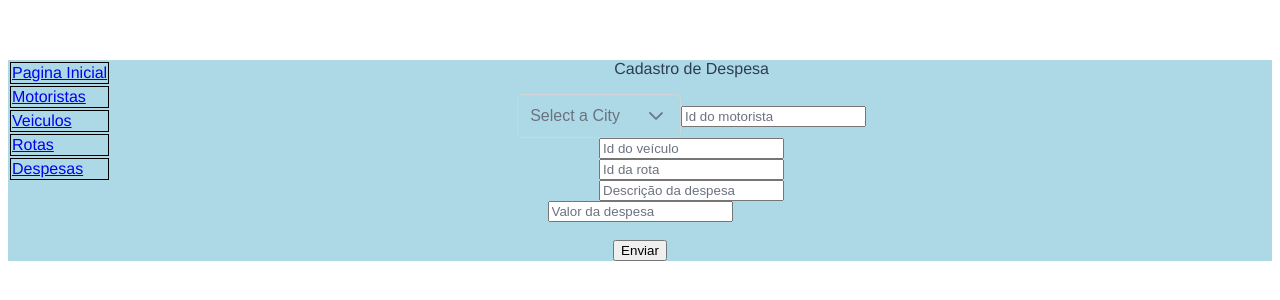
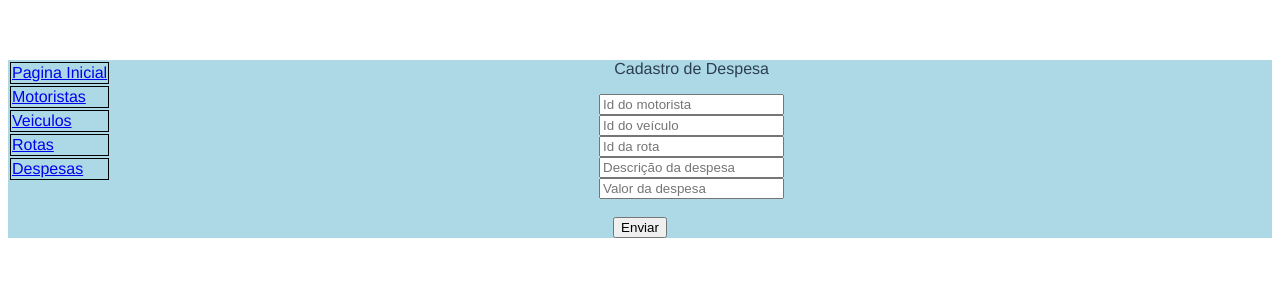
Before and after one commit to LaaraRocha/projeto_poo_2, a Vue app: page /despesas in a window 1280 px wide. Shown: the top 300 px of the page. Built offline with nearby package versions, Linux system fonts and the light colour scheme; no server answers; a web font is replaced by a local one.

Commit message:
Commit Parte 5 front

```diff
--- a/package.json
+++ b/package.json
@@ -10,7 +10,6 @@
   "dependencies": {
     "axios": "^1.2.0",
     "core-js": "^3.8.3",
-    "primevue": "^3.20.0",
     "vue": "^3.2.13",
     "vue-axios": "^3.5.2",
     "vue-router": "^4.1.6"
--- a/src/components/Despesas.vue
+++ b/src/components/Despesas.vue
@@ -2,21 +2,20 @@ Despesa:
 
 <template>
   <div>
-    <form action="backend/controller.js">
+    <div>
       <p>Cadastro de Despesa</p>
-      <Drop-down v-model="motoristaSelecionado" :options="listaMotorista" optionLabel="name" placeholder="Select a City" />
-      <input type="integer" name="Código do Motorista" placeholder="Id do motorista">
+      <input name="Código do Motorista" placeholder="Id do motorista" v-model="despesa.ID_motorista"/>
       <br>
-      <input type="integer" name="Código do Veículo" placeholder="Id do veículo">
+      <input type="integer" name="Código do Veículo" placeholder="Id do veículo" v-model="despesa.ID_veiculo">
       <br>
-      <input type="integer" name="Código da Rota" placeholder="Id da rota">
+      <input type="integer" name="Código da Rota" placeholder="Id da rota" v-model="despesa.ID_rota">
       <br>
-      <input type="text" name="Descrição da Despesa" placeholder="Descrição da despesa">
+      <input type="text" name="Descrição da Despesa" placeholder="Descrição da despesa" v-model="despesa.descricao">
       <br>
-      <input type="decimal" name="valor da despesa" placeholder="Valor da despesa">
+      <input type="decimal" name="valor da despesa" placeholder="Valor da despesa" v-model="despesa.valor">
       <br><br>
-      <input type="submit" name="enviar" value="Enviar">
-    </form>
+      <input type="submit" name="enviar" value="Enviar" @click="cadastrar">
+    </div>
   </div>
 </template>
 
@@ -24,47 +23,22 @@ Despesa:
 import axios from "axios";
 
 const urlBackend = 'http://localhost:8081';
-const tipoMotorista = '?tipo=motorista';
-const tipoVeiculo = '?tipo=veiculo';
-const tipoRota = '?tipo=rota';
+const tipo = '?tipo=despesa';
 
 export default {
   name: "tela-despesas",
   data() {
     return {
-      listaMotorista: [],
-      motoristaSelecionado: '',
-      listaVeiculos: [],
-      veiculoSelecionado: '',
-      listaRota: [],
-      rotaSelecionada: ''
+      despesa: {ID_motorista: '', ID_veiculo: '', ID_rota: '', descricao: '', valor: ''}
     }
   },
-  mounted() {
-    this.atualizarListaMotorista();
-    this.atualizarListaVeiculo();
-    this.atualizarListaRota();
-
-  },
   methods: {
-    atualizarListaMotorista() {
-      axios.get(urlBackend + '/obter-lista' + tipoMotorista).then((response) => {
-        this.listaMotoristas = response.data;
-        console.log(this.listaMotoristas)
-      });
+    cadastrar() {
+      console.log(this.despesa)
+      axios.post(urlBackend + '/incluir' + tipo, this.despesa).then((response) => {
+        console.log(response.status)
+      })
     },
-    atualizarListaVeiculo() {
-      axios.get(urlBackend + '/obter-lista' + tipoVeiculo).then((response) => {
-        this.listaVeiculos = response.data;
-        console.log(this.listaMotoristas)
-      });
-    },
-    atualizarListaRota() {
-      axios.get(urlBackend + '/obter-lista' + tipoRota).then((response) => {
-        this.listaRota = response.data;
-        console.log(this.listaMotoristas)
-      });
-    }
   }
 }
 </script>
```
Also changed, not shown: src/main.js (+0 -10 lines), 2 other files (tests, documents, lock files or other folders).
